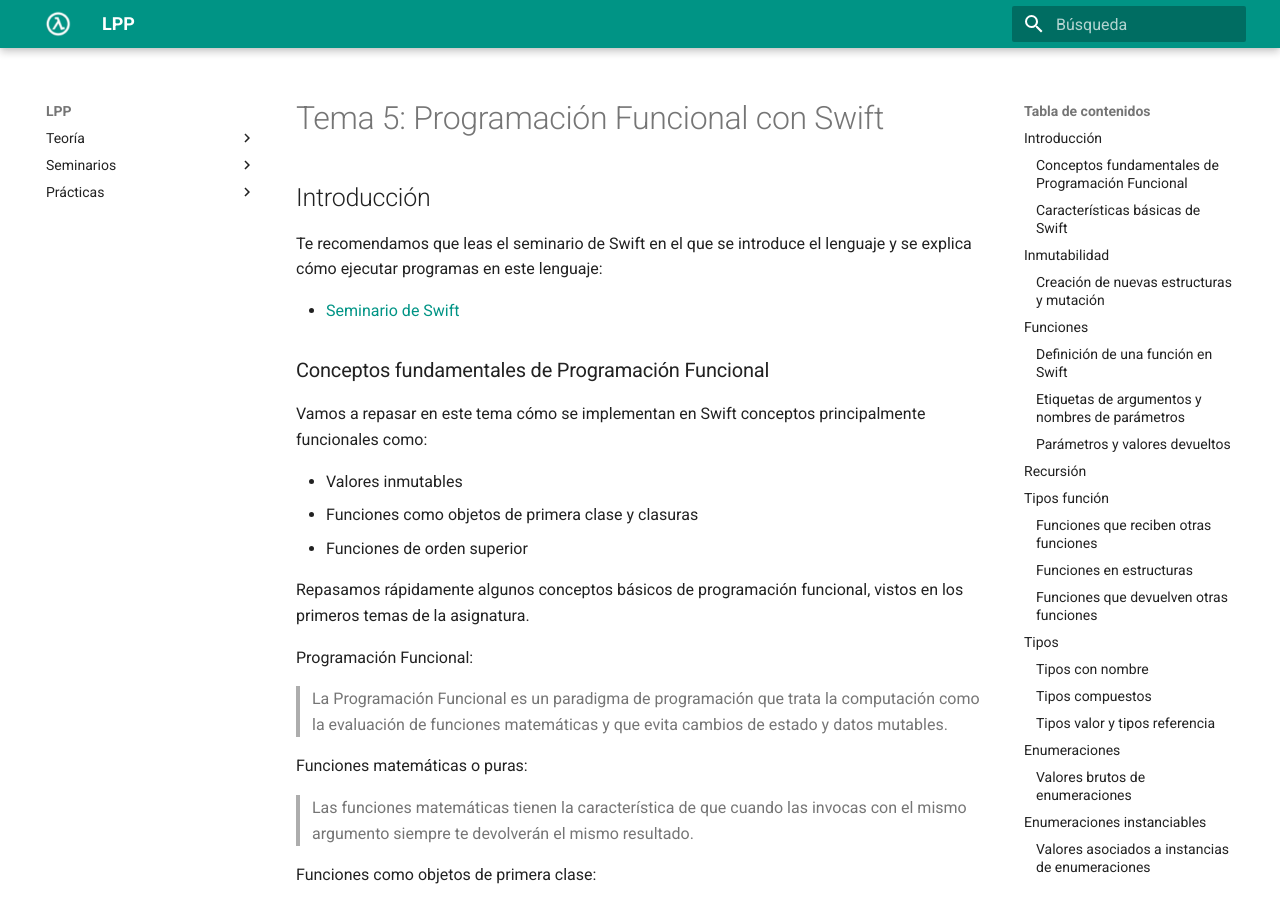
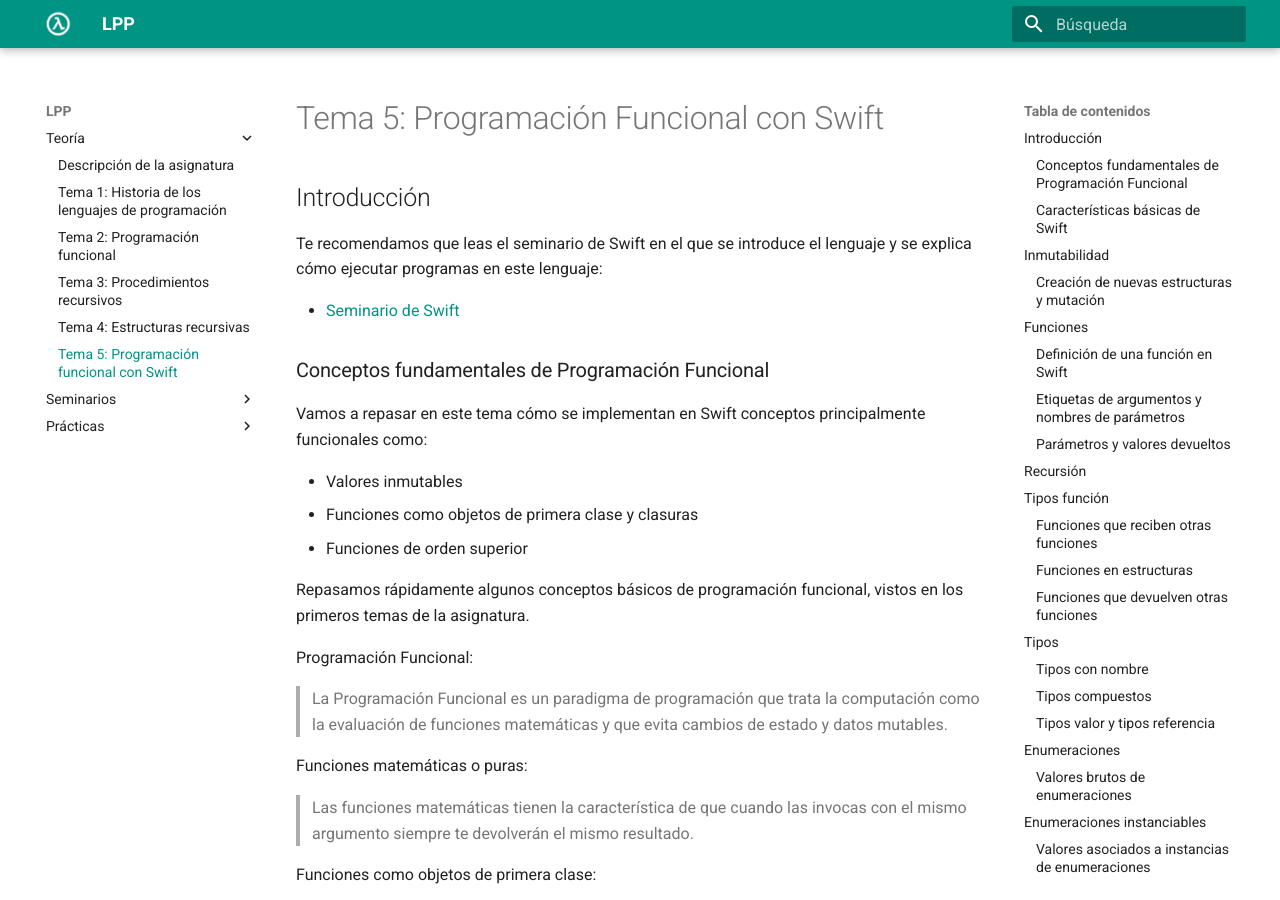
Before and after one commit to domingogallardo/apuntes-lpp, an MkDocs documentation site: the page built from docs/teoria/tema05-programacion-funcional-swift/tema05-programacion-funcional-swift.md, in a window 1280 px wide and 900 px high. Built offline with MkDocs 1.6.1 and Material for MkDocs 9.7.7, drawn with Linux system fonts in a browser that asks for light colours.

Commit message:
Semana 11

```diff
--- a/mkdocs.yml
+++ b/mkdocs.yml
@@ -8,7 +8,7 @@ nav:
    - 'Tema 2: Programación funcional': 'teoria/tema02-programacion-funcional/tema02-programacion-funcional.md'
    - 'Tema 3: Procedimientos recursivos': 'teoria/tema03-procedimientos-recursivos/tema03-procedimientos-recursivos.md'
    - 'Tema 4: Estructuras recursivas': 'teoria/tema04-estructuras-recursivas/tema04-estructuras-recursivas.md'
-#   - 'Tema 5: Programación funcional con Swift': 'teoria/tema05-programacion-funcional-swift/tema05-programacion-funcional-swift.md'
+   - 'Tema 5: Programación funcional con Swift': 'teoria/tema05-programacion-funcional-swift/tema05-programacion-funcional-swift.md'
 #   - 'Tema 6: Programación OO con Swift': 'teoria/tema06-programacion-orientada-objetos-swift/tema06-programacion-orientada-objetos-swift.md'
 - 'Seminarios':
    - 'Seminario de Scheme': 'seminarios/seminario1-scheme/seminario1-scheme.md'
@@ -21,7 +21,7 @@ nav:
    - 'Práctica 5': 'practicas/practica05/practica05.md'
    - 'Práctica 6': 'practicas/practica06/practica06.md'
    - 'Práctica 7': 'practicas/practica07/practica07.md'
-#   - 'Práctica 8': 'practicas/practica08/practica08.md'
+   - 'Práctica 8': 'practicas/practica08/practica08.md'
 #   - 'Práctica 9': 'practicas/practica09/practica09.md'
 #   - 'Práctica 10': 'practicas/practica10/practica10.md'
 #   - 'Práctica 11': 'practicas/practica11/practica11.md'
```
